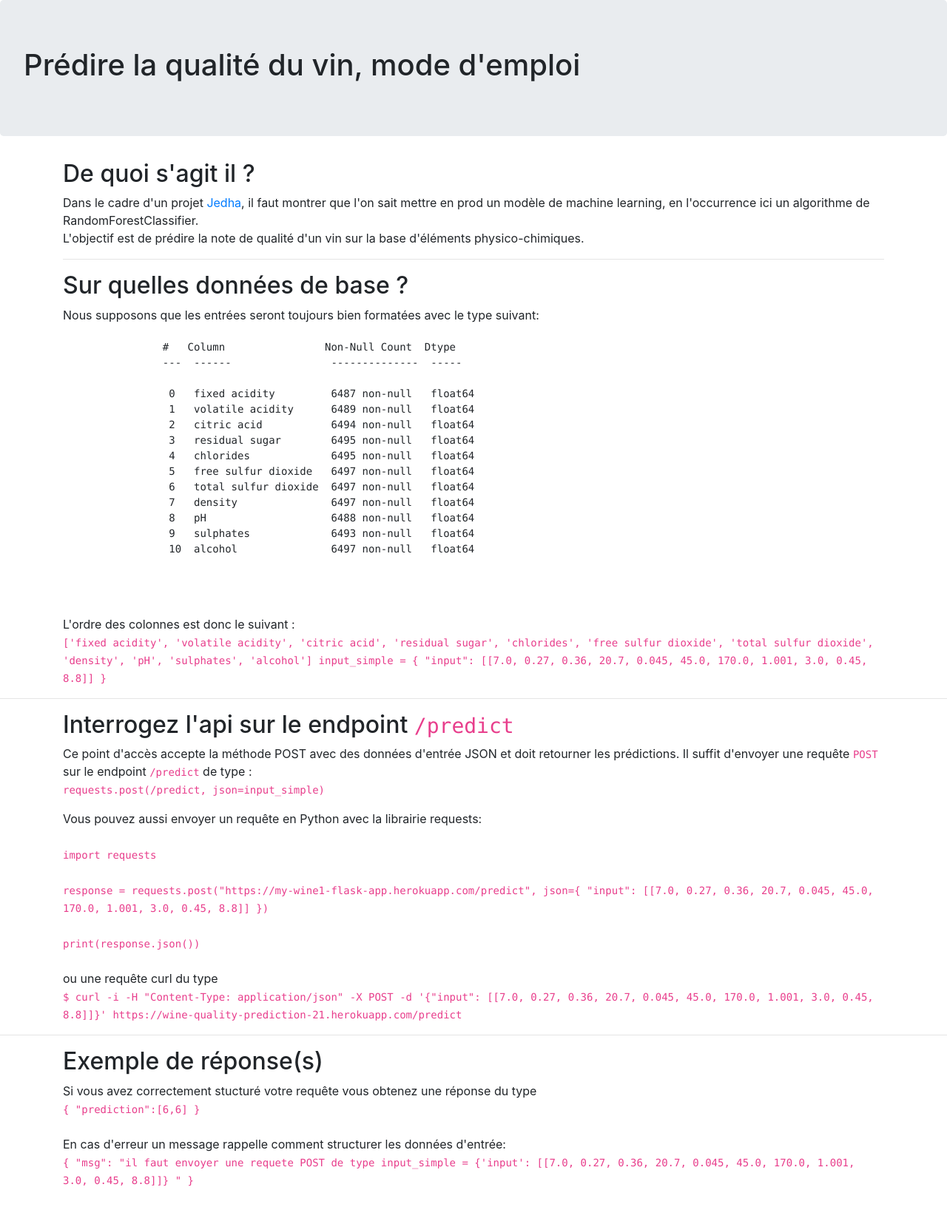
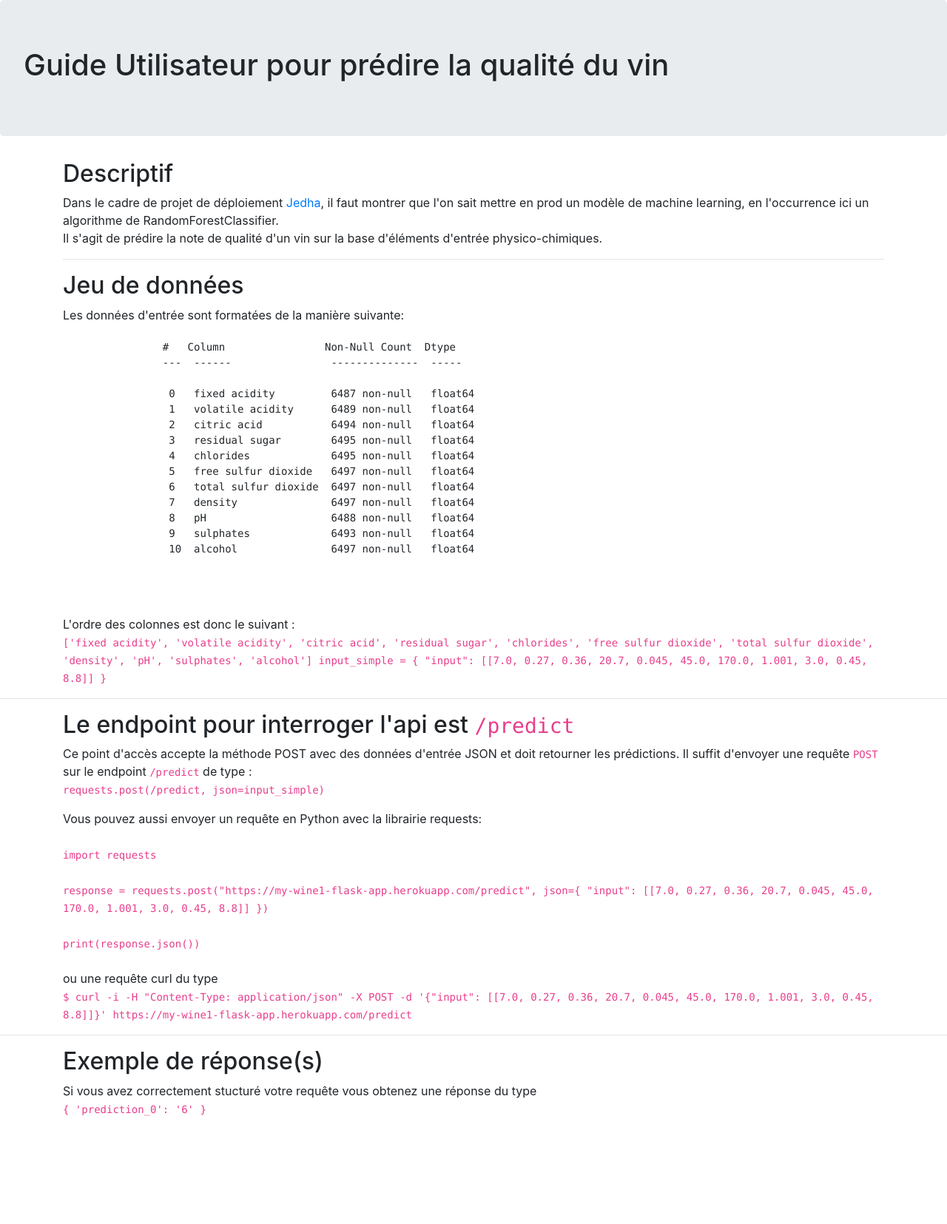
Before and after one commit to MaroineJbili/Wine-project-deployment, a Flask app: page / in a window 1280 px wide. Shown: the whole page at 74% size. After the commit the page ends 1509 px from the top, so only its background shows below. Run offline with Flask 2, Linux system fonts and the light colour scheme; parts of the project's set-up code (start-up, migrations or seed data) failed here and were passed over; some libraries are stand-ins or nearby versions.

Commit message:
templates

```diff
--- a/templates/index.html
+++ b/templates/index.html
@@ -19,15 +19,15 @@
 
 <body>
   <div class=jumbotron text-center >
-    <h1>Prédire la qualité du vin, mode d'emploi  </h1>
+    <h1> Guide Utilisateur pour prédire la qualité du vin  </h1>
   </div>
   <div class="container-lg">
     <div class="h2">
-        De quoi s'agit il ?
+        Descriptif
     </div>
-    Dans le cadre d'un projet  <a href="https://www.jedha.co/formations/bootcamp-full-stack">Jedha</a>, il faut montrer que l'on sait mettre en prod un modèle de machine learning, en l'occurrence ici un algorithme de RandomForestClassifier.
+    Dans le cadre de projet de déploiement  <a href="https://www.jedha.co/formations/bootcamp-full-stack">Jedha</a>, il faut montrer que l'on sait mettre en prod un modèle de machine learning, en l'occurrence ici un algorithme de RandomForestClassifier.
     <br>
-    L'objectif est de prédire la note de qualité d'un vin sur la base d'éléments physico-chimiques.
+    Il s'agit de prédire la note de qualité d'un vin sur la base d'éléments d'entrée physico-chimiques.
     <br>
     <hr/>
 
@@ -37,9 +37,9 @@
   <div class=".container-fluid">
       <div class="container-lg">
           <div class="h2">
-              Sur quelles données de base ?
+              Jeu de données
           </div>
-          Nous supposons que les entrées seront toujours bien formatées avec le type suivant:  <br>
+          Les données d'entrée sont formatées de la manière suivante:  <br>
           <pre>
             <code>
                 #   Column                Non-Null Count  Dtype
@@ -81,7 +81,7 @@
       <hr/>
       <div class="container-lg">
           <div class="h2">
-              Interrogez l'api  sur le endpoint <code>/predict</code>
+              Le endpoint pour interroger l'api est <code>/predict</code>
           </div>
           Ce point d'accès accepte la méthode POST avec des données d'entrée JSON et doit retourner les prédictions.
 
@@ -112,12 +112,10 @@
             <br>
             <pre-scrollable>
                 <code>
-                    $ curl -i -H "Content-Type: application/json" -X POST -d '{"input": [[7.0, 0.27, 0.36, 20.7, 0.045, 45.0, 170.0, 1.001, 3.0, 0.45, 8.8]]}' https://wine-quality-prediction-21.herokuapp.com/predict
+                    $ curl -i -H "Content-Type: application/json" -X POST -d '{"input": [[7.0, 0.27, 0.36, 20.7, 0.045, 45.0, 170.0, 1.001, 3.0, 0.45, 8.8]]}' https://my-wine1-flask-app.herokuapp.com/predict
 
                 </code>
             </pre-scrollable>
-
-
 
           </div>
 
@@ -131,18 +129,10 @@
           <br>
           <code>
             {
-                "prediction":[6,6]
+                'prediction_0': '6'
               }
           </code>
           <br>
-          <br>
-          En cas d'erreur un message rappelle comment structurer les données d'entrée:
-          <br>
-          <code>
-            {
-                "msg": "il faut envoyer une requete POST de type input_simple = {'input': [[7.0, 0.27, 0.36, 20.7, 0.045, 45.0, 170.0, 1.001, 3.0, 0.45, 8.8]]} "
-              }
-          </code>
 
   </div>
   <br>
```
